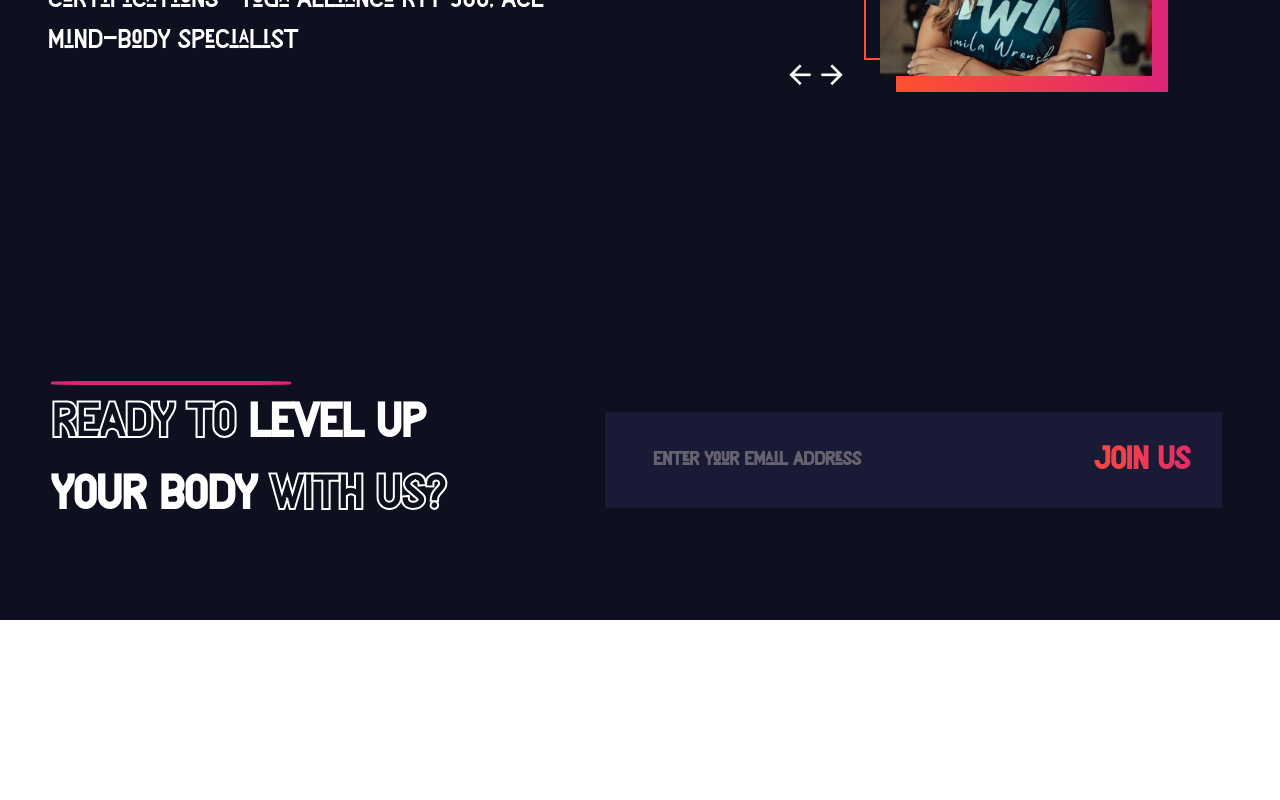
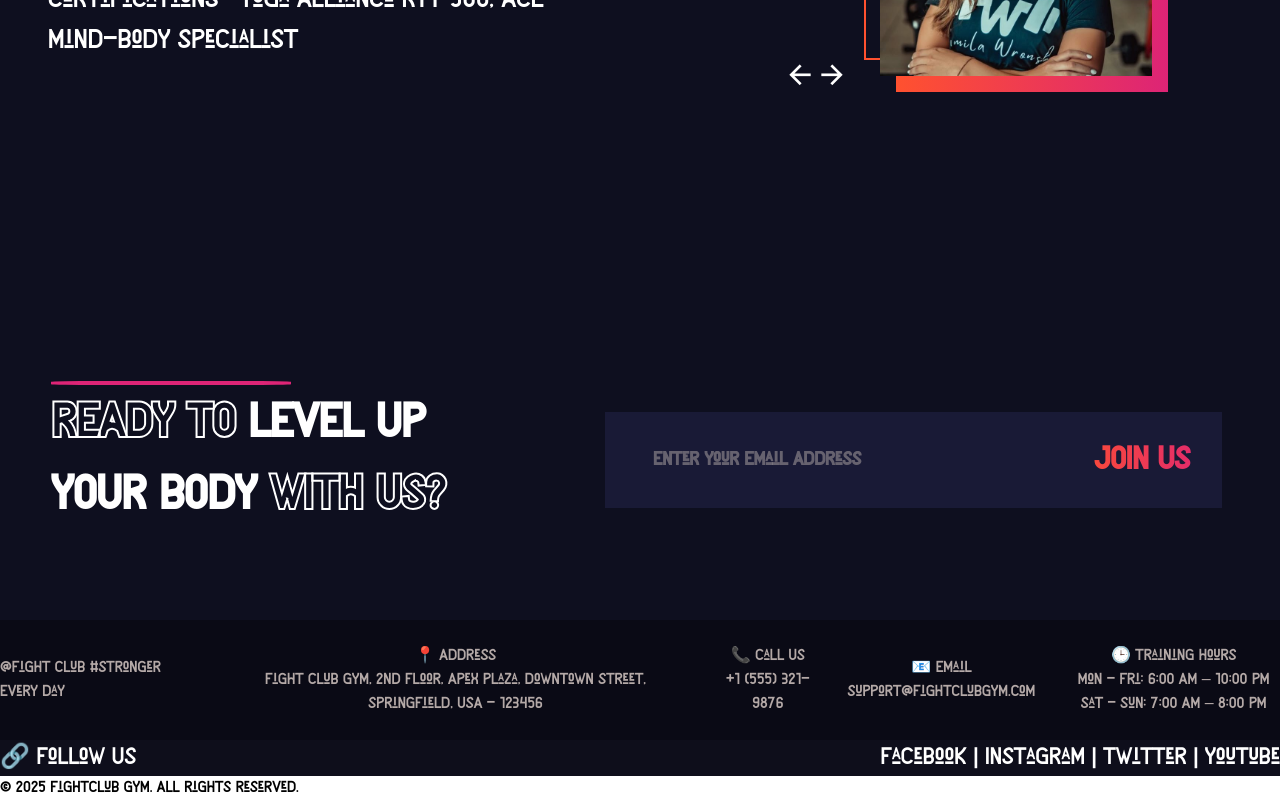
Before and after one commit to shaurya-cd/Gym-Site, a React (Vite) app in the folder frontend/: page / in a window 1280 px wide. Shown: the part 4620-5420 px from the top of the page. Before the commit the page ends 5240 px from the top, so only its background shows below. Built offline with nearby package versions, Linux system fonts and the light colour scheme.

Commit message:
Added footer page

```diff
--- a/frontend/src/components/Footer.jsx
+++ b/frontend/src/components/Footer.jsx
@@ -4,8 +4,37 @@ function Footer() {
   return (
     <>
       <div className='footer'>
-
+        <div className="footer-title">
+          @Fight Club
+          #Stronger Every Day
+        </div>
+        <div className="address">
+          <h1>📍 Address</h1>
+          Fight Club Gym,
+          2nd Floor, Apex Plaza,
+          Downtown Street, Springfield, USA - 123456
+        </div>
+        <div className="call">
+          <h1>📞 Call Us</h1>
+          +1 (555) 321-9876
+        </div>
+        <div className="email">
+          <h1>📧 Email</h1>
+          support@fightclubgym.com
+        </div>
+        <div className="workinghr">
+          <h1>🕒 Training Hours</h1>
+          <p>Mon - Fri: 6:00 AM – 10:00 PM</p>
+          <p>Sat - Sun: 7:00 AM – 8:00 PM</p>
+        </div>
       </div>
+      <div className="follow">
+          <h1>🔗 Follow Us</h1>
+          <p>Facebook | Instagram | Twitter | YouTube</p>
+        </div>
+      <div className="foot">
+          © 2025 FightClub Gym. All rights reserved.
+        </div>
     </>
   )
 }
--- a/frontend/src/index.css
+++ b/frontend/src/index.css
@@ -599,8 +599,37 @@ video{
     margin-bottom: -22rem;
 }
 
+.footer{
+    height: 15vh;
+    width: 100vw;
+    background-color: rgb(10, 10, 21);
+    color: #b4a9a7;
+    font-family: 'Poppins',sans-serif;
+    display: flex;
+    justify-content: center;
+    align-items: center;
+    gap: 2rem;
+}
 
+.address, .call, .email, .workinghr{
+    display: flex;
+    flex-direction: column;
+    justify-content: center;
+    align-items: center;
+    text-align: center;
+}
 
+.workinghr{
+    width: 20%;
+}
+
+.follow{
+    display: flex;
+    justify-content: space-between;
+    background-color: rgb(14, 14, 27);
+    color: white;
+    font-size: 1.5rem;
+}
 
 
 
@@ -912,6 +941,22 @@ video{
         text-align: center;
     }
 
+    .footer{
+        display: block;
+        min-height: 40vh;
+        width: 100%;
+        padding: 1rem;
+        text-align: center;
+    }
+
+    .workinghr{
+        width: 100%;
+    }
+
+    .follow{
+        font-size: 1rem;
+    }
+
     /* Reduce font sizes for mobile */
     .plans {
         font-size: 1.5rem;
@@ -929,6 +974,7 @@ video{
         font-size: 1rem;
     }
 }
+
 
 
 
```
